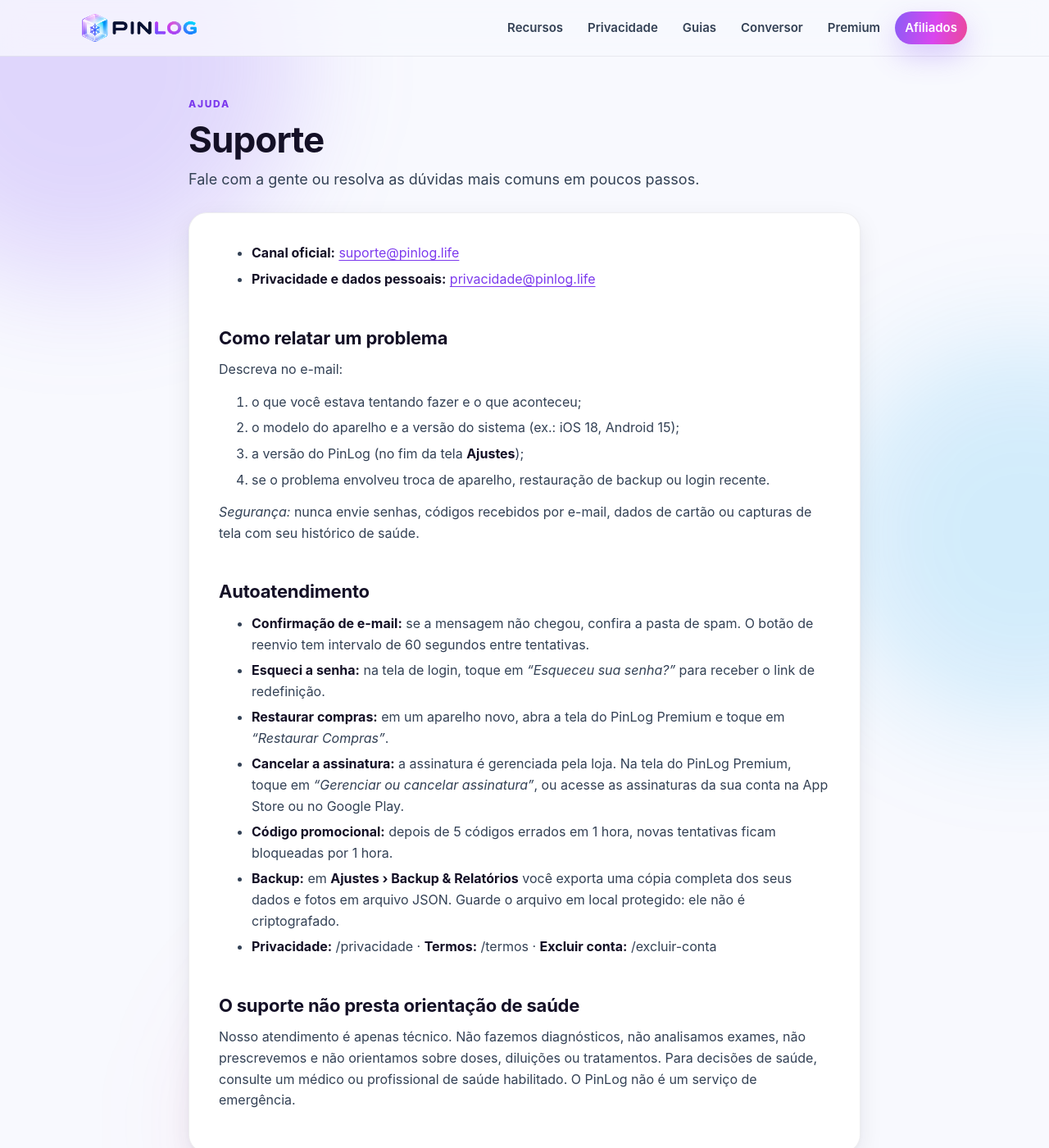
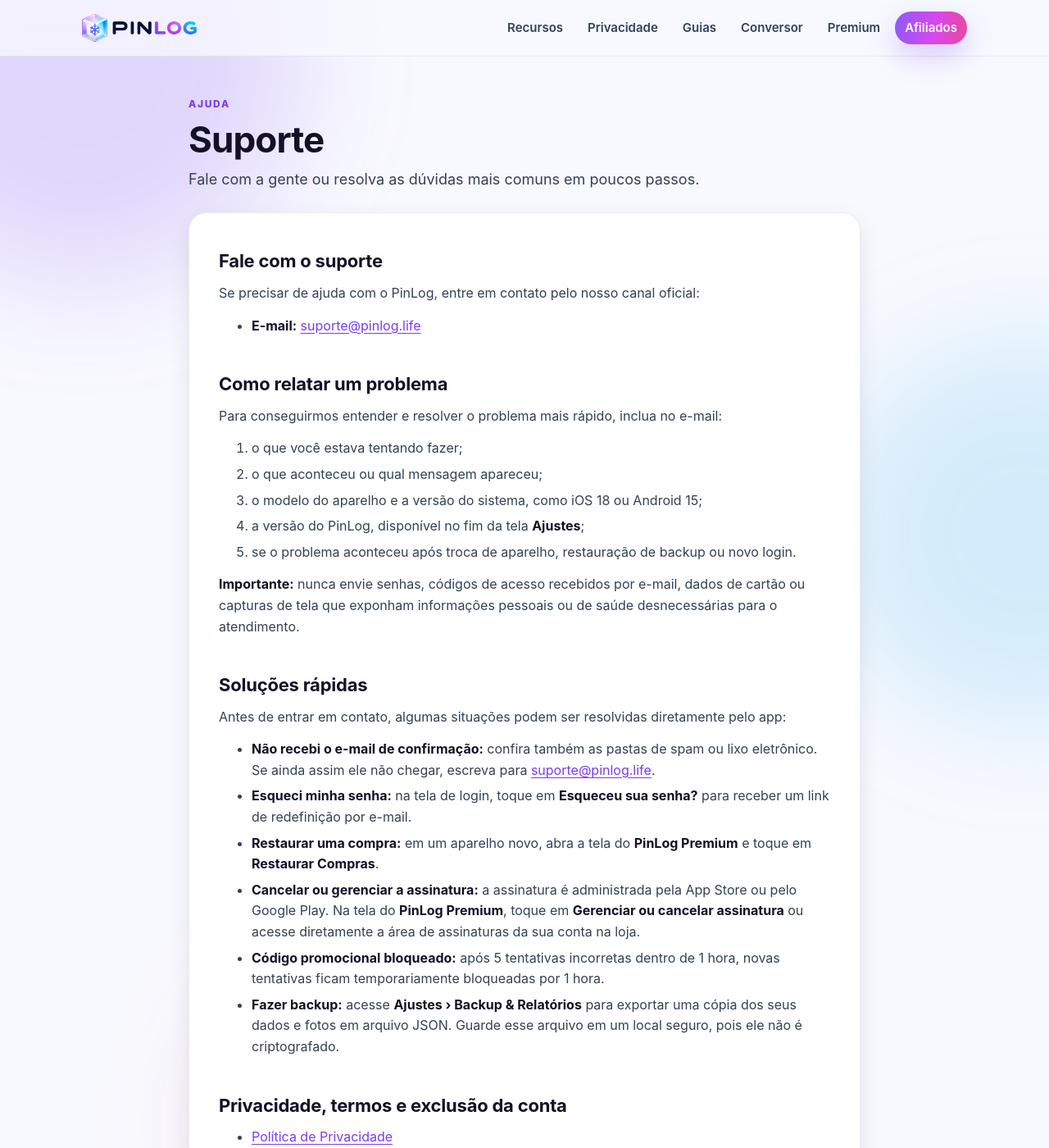
Before and after one commit to klvnblst/pinlog-site, a Jekyll site: the page built from suporte.md, in a window 1280 px wide and 1400 px high. Shown: the whole window at 82% size. Built offline with Jekyll 4.4.1, drawn with Linux system fonts in a browser that asks for light colours; some of the changed text lies outside the part shown.

Commit message:
Suporte: textos novos, links clicáveis para privacidade, termos e exclusão de conta, e confirmação de e-mail sem prometer um botão de reenvio que o app não tem

```diff
--- a/suporte.md
+++ b/suporte.md
@@ -8,30 +8,48 @@
 
 <!-- Para editar: altere o texto abaixo e clique em "Commit changes". O site atualiza sozinho em cerca de 1 minuto. -->
 
-- **Canal oficial:** <suporte@pinlog.life>
-- **Privacidade e dados pessoais:** <privacidade@pinlog.life>
+## Fale com o suporte
+
+Se precisar de ajuda com o PinLog, entre em contato pelo nosso canal oficial:
+
+- **E-mail:** [suporte@pinlog.life](mailto:suporte@pinlog.life)
 
 ## Como relatar um problema
 
-Descreva no e-mail:
+Para conseguirmos entender e resolver o problema mais rápido, inclua no e-mail:
 
-1. o que você estava tentando fazer e o que aconteceu;
-2. o modelo do aparelho e a versão do sistema (ex.: iOS 18, Android 15);
-3. a versão do PinLog (no fim da tela **Ajustes**);
-4. se o problema envolveu troca de aparelho, restauração de backup ou login recente.
+1. o que você estava tentando fazer;
+2. o que aconteceu ou qual mensagem apareceu;
+3. o modelo do aparelho e a versão do sistema, como iOS 18 ou Android 15;
+4. a versão do PinLog, disponível no fim da tela **Ajustes**;
+5. se o problema aconteceu após troca de aparelho, restauração de backup ou novo login.
 
-*Segurança:* nunca envie senhas, códigos recebidos por e-mail, dados de cartão ou capturas de tela com seu histórico de saúde.
+**Importante:** nunca envie senhas, códigos de acesso recebidos por e-mail, dados de cartão ou capturas de tela que exponham informações pessoais ou de saúde desnecessárias para o atendimento.
 
-## Autoatendimento
+## Soluções rápidas
 
-- **Confirmação de e-mail:** se a mensagem não chegou, confira a pasta de spam. O botão de reenvio tem intervalo de 60 segundos entre tentativas.
-- **Esqueci a senha:** na tela de login, toque em *"Esqueceu sua senha?"* para receber o link de redefinição.
-- **Restaurar compras:** em um aparelho novo, abra a tela do PinLog Premium e toque em *"Restaurar Compras"*.
-- **Cancelar a assinatura:** a assinatura é gerenciada pela loja. Na tela do PinLog Premium, toque em *"Gerenciar ou cancelar assinatura"*, ou acesse as assinaturas da sua conta na App Store ou no Google Play.
-- **Código promocional:** depois de 5 códigos errados em 1 hora, novas tentativas ficam bloqueadas por 1 hora.
-- **Backup:** em **Ajustes › Backup & Relatórios** você exporta uma cópia completa dos seus dados e fotos em arquivo JSON. Guarde o arquivo em local protegido: ele não é criptografado.
-- **Privacidade:** /privacidade · **Termos:** /termos · **Excluir conta:** /excluir-conta
+Antes de entrar em contato, algumas situações podem ser resolvidas diretamente pelo app:
 
-## O suporte não presta orientação de saúde
+- **Não recebi o e-mail de confirmação:** confira também as pastas de spam ou lixo eletrônico. Se ainda assim ele não chegar, escreva para [suporte@pinlog.life](mailto:suporte@pinlog.life).
+- **Esqueci minha senha:** na tela de login, toque em **Esqueceu sua senha?** para receber um link de redefinição por e-mail.
+- **Restaurar uma compra:** em um aparelho novo, abra a tela do **PinLog Premium** e toque em **Restaurar Compras**.
+- **Cancelar ou gerenciar a assinatura:** a assinatura é administrada pela App Store ou pelo Google Play. Na tela do **PinLog Premium**, toque em **Gerenciar ou cancelar assinatura** ou acesse diretamente a área de assinaturas da sua conta na loja.
+- **Código promocional bloqueado:** após 5 tentativas incorretas dentro de 1 hora, novas tentativas ficam temporariamente bloqueadas por 1 hora.
+- **Fazer backup:** acesse **Ajustes › Backup & Relatórios** para exportar uma cópia dos seus dados e fotos em arquivo JSON. Guarde esse arquivo em um local seguro, pois ele não é criptografado.
 
-Nosso atendimento é apenas técnico. Não fazemos diagnósticos, não analisamos exames, não prescrevemos e não orientamos sobre doses, diluições ou tratamentos. Para decisões de saúde, consulte um médico ou profissional de saúde habilitado. O PinLog não é um serviço de emergência.
+## Privacidade, termos e exclusão da conta
+
+- [Política de Privacidade](/privacidade)
+- [Termos de Uso](/termos)
+- [Excluir minha conta](/excluir-conta)
+- **Dúvidas sobre dados pessoais:** [privacidade@pinlog.life](mailto:privacidade@pinlog.life)
+
+## O suporte do PinLog é exclusivamente técnico
+
+Nosso atendimento ajuda com o funcionamento do aplicativo, conta, assinatura, backup e outros recursos do PinLog.
+
+Não realizamos diagnósticos, não analisamos exames e não orientamos sobre doses, diluições, medicamentos, substâncias ou tratamentos.
+
+Para qualquer decisão relacionada à sua saúde, procure um médico ou outro profissional de saúde habilitado.
+
+**O PinLog não é um serviço de emergência.**
```
